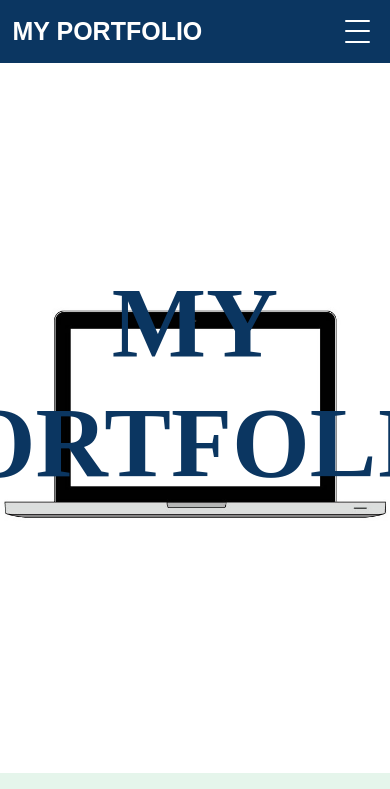
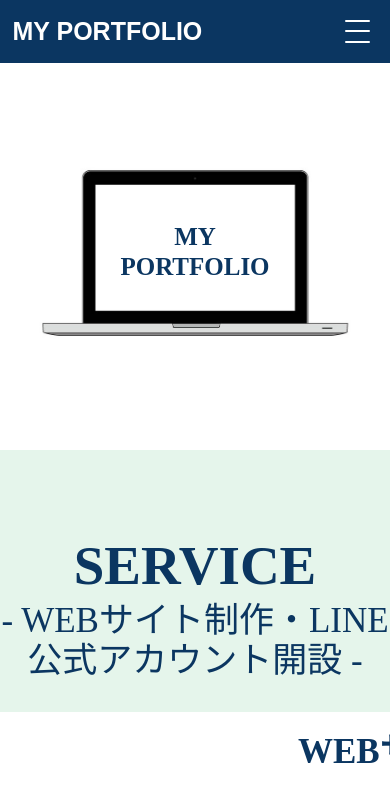
Before and after one commit to Ryo-Aoki-8282/my-portlio, a website: page index.html in a window 390 px wide. Shown: the top 789 px of the page. Drawn offline with Linux system fonts and the light colour scheme; a web font is replaced by a local one.

Commit message:
home-sp完了

```diff
--- a/sass/_main.scss
+++ b/sass/_main.scss
@@ -197,6 +197,14 @@ Foundation
   height: 710px;
   justify-content: center;
   width: 100%;
+  @include tabletScreen {
+    background-size: 90%;
+  }
+  @include wideMobileScreen {
+    height: 387px;
+    background-size: 80%;
+  }
+
 }
 
 .p-home__logo {
@@ -207,6 +215,24 @@ Foundation
   margin-top: 200px;
   text-align: center;
   width: 648px;
+  @include tabletScreen {
+    font-size: 60px;
+    line-height: 80px;
+    margin-top: 250px;
+  }
+  @include adjustContentMedia(700px) {
+    font-size: 45px
+  }
+  @include wideMobileScreen {
+    margin-top: 140px;
+    font-size: 30px;
+    line-height: 40px;
+  }
+  @include mobileScreen {
+    margin-top: 159px;
+    font-size: 25px;
+    line-height: 30px;
+  }
 }
 
 .p-service__inner {
```
Also changed, not shown: css/style.css.
